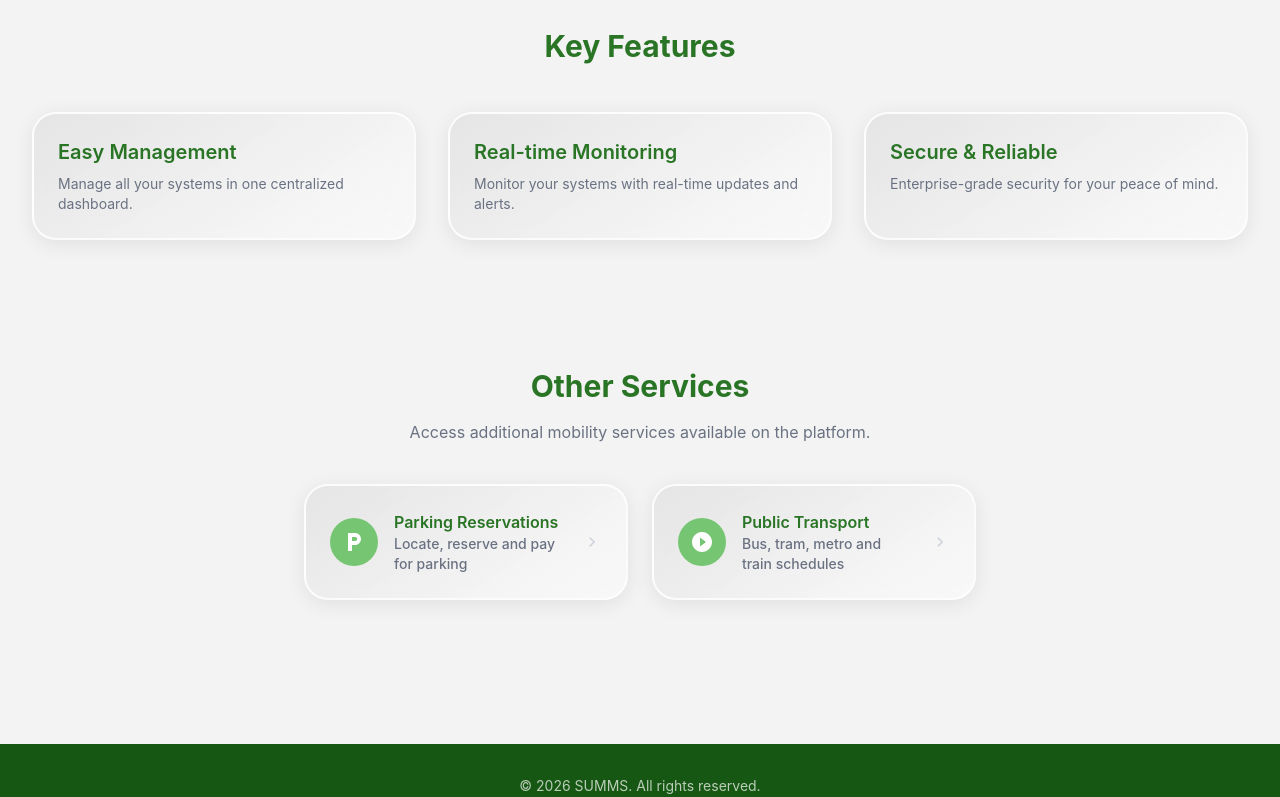
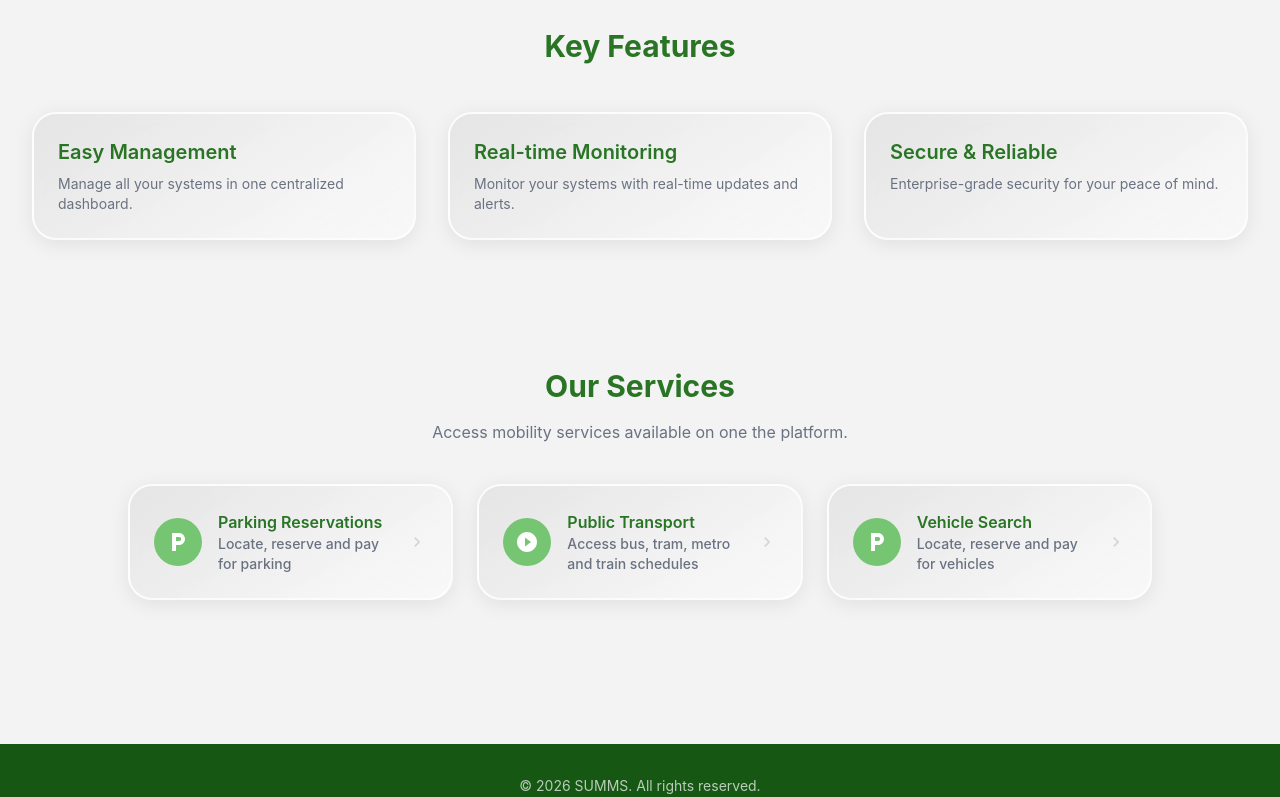
Before and after one commit to Gibraltar-47/SOEN343-Winter2026, a React (Vite) app in the folder SUMMS/: page /home in a window 1280 px wide. Shown: the part 468-1265 px from the top of the page. Built offline with nearby package versions, Linux system fonts and the light colour scheme.

Commit message:
fix: add nav to vehicle search from home

```diff
--- a/SUMMS/src/pages/home.tsx
+++ b/SUMMS/src/pages/home.tsx
@@ -78,11 +78,11 @@ const Home: React.FC = () => {
 
 
       <section className="max-w-7xl mx-auto px-4 sm:px-6 lg:px-8 py-16">
-        <h3 className="text-3xl font-bold text-[#297525] mb-4 text-center">Other Services</h3>
+        <h3 className="text-3xl font-bold text-[#297525] mb-4 text-center">Our Services</h3>
         <p className="text-center text-gray-500 mb-10">
-          Access additional mobility services available on the platform.
+          Access mobility services available on one the platform.
         </p>
-        <div className="grid grid-cols-1 md:grid-cols-2 gap-6 max-w-2xl mx-auto">
+        <div className="grid grid-cols-1 md:grid-cols-3 gap-6 max-w-5xl mx-auto">
 
 
           <button
@@ -126,7 +126,31 @@ const Home: React.FC = () => {
             </div>
             <div>
               <p className="font-semibold text-[#297525]">Public Transport</p>
-              <p className="text-sm text-gray-500">Bus, tram, metro and train schedules</p>
+              <p className="text-sm text-gray-500"> Access bus, tram, metro and train schedules</p>
+            </div>
+            <svg viewBox="0 0 24 24" className="h-5 w-5 text-gray-300 ml-auto shrink-0" fill="currentColor">
+              <path d="M8.59 16.59L13.17 12 8.59 7.41 10 6l6 6-6 6-1.41-1.41z" />
+            </svg>
+          </button>
+
+           <button
+            onClick={() => navigate('/vehicle-search')}
+            className="
+              flex items-center gap-4 p-6 text-left
+              rounded-[24px] border-2 border-white/80
+              bg-[linear-gradient(147deg,rgba(223,223,223,0.69)_2.7%,rgba(245,245,245,0.96)_75.2%,rgba(255,255,255,0.41)_98.8%)]
+              shadow-[0px_4px_20px_rgba(0,0,0,0.08)] backdrop-blur-[6px]
+              hover:shadow-[0px_6px_28px_rgba(0,0,0,0.13)] hover:-translate-y-0.5 transition-all
+            "
+          >
+            <div className="flex h-12 w-12 shrink-0 items-center justify-center rounded-full bg-[#76c573] text-white">
+              <svg viewBox="0 0 24 24" className="h-6 w-6" fill="currentColor">
+                <path d="M13 3H6v18h4v-6h3c3.31 0 6-2.69 6-6s-2.69-6-6-6zm.2 8H10V7h3.2c1.1 0 2 .9 2 2s-.9 2-2 2z" />
+              </svg>
+            </div>
+            <div>
+              <p className="font-semibold text-[#297525]">Vehicle Search</p>
+              <p className="text-sm text-gray-500">Locate, reserve and pay for vehicles</p>
             </div>
             <svg viewBox="0 0 24 24" className="h-5 w-5 text-gray-300 ml-auto shrink-0" fill="currentColor">
               <path d="M8.59 16.59L13.17 12 8.59 7.41 10 6l6 6-6 6-1.41-1.41z" />
```
